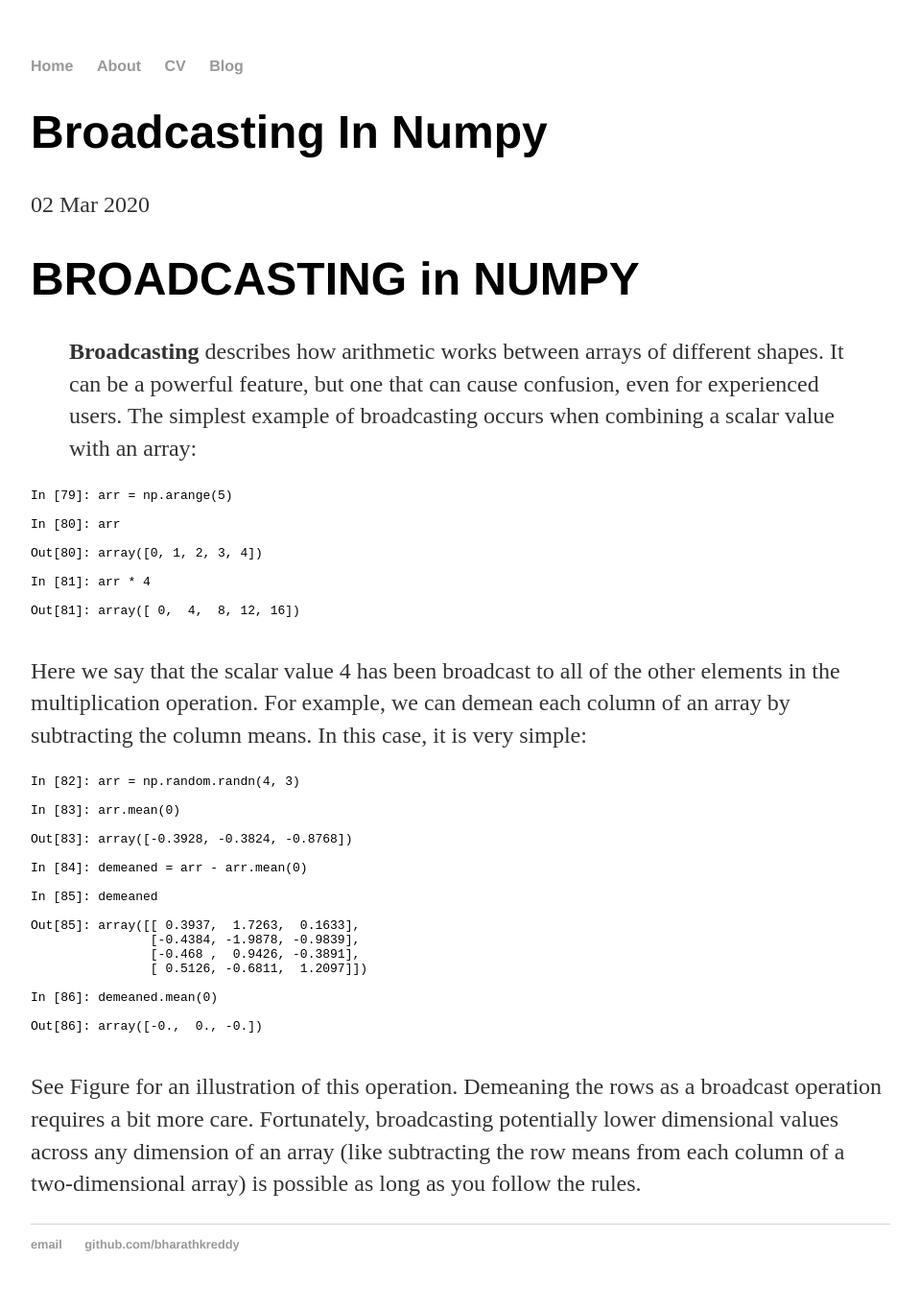
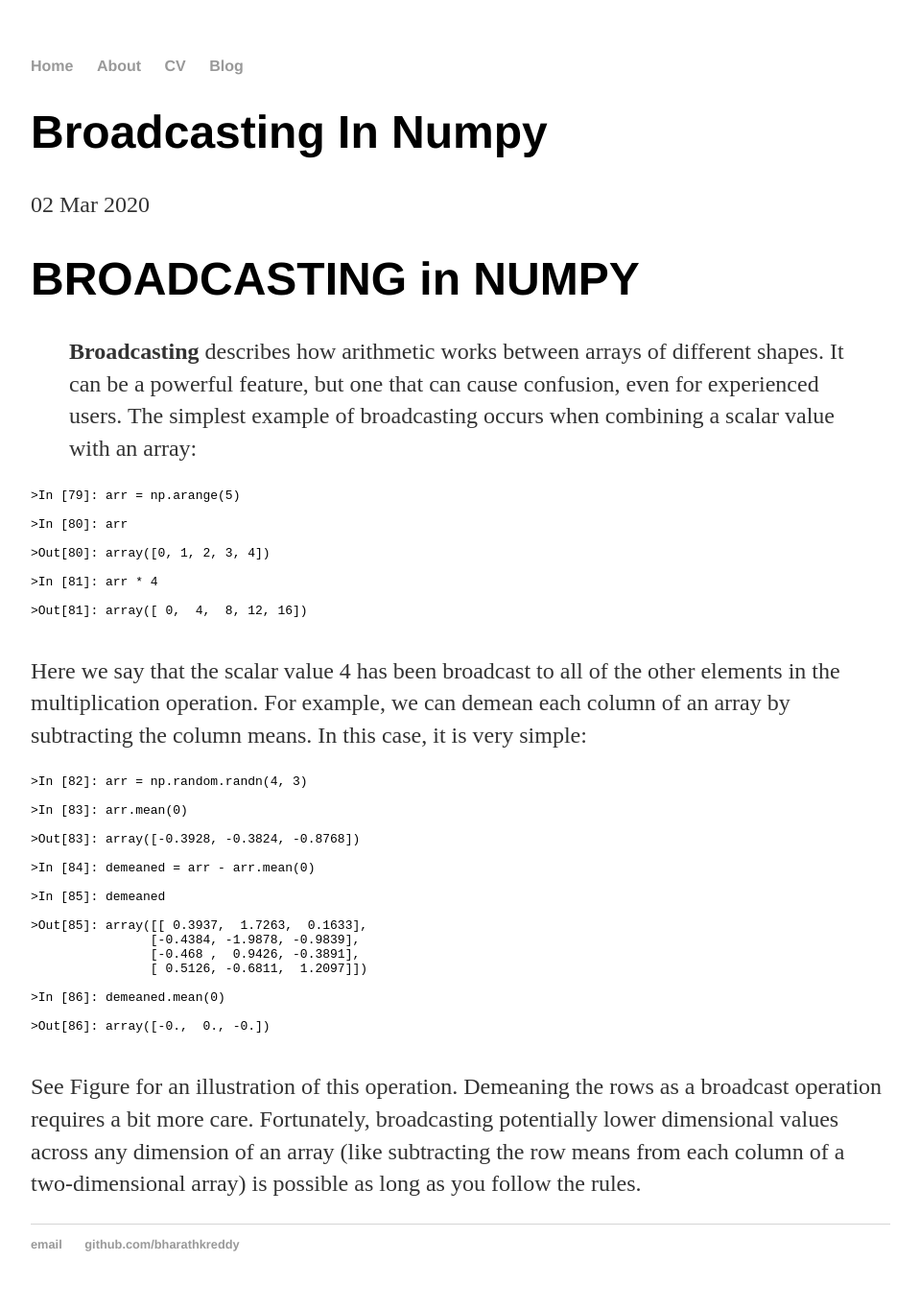
Before and after one commit to bharathkreddy/bharathkreddy.github.io, a Jekyll site: the page built from _posts/2020-03-02-Broadcasting-in-numpy.md, in a window 1280 px wide. Shown: the whole page at 96% size, without its empty margins (160-1119 px from the left). Built offline with Jekyll 4.4.1, drawn with Linux system fonts in a browser that asks for light colours; our own code applies the rules of GitHub Pages for plain Markdown files.

````diff
--- a/_posts/2020-03-02-Broadcasting-in-numpy.md
+++ b/_posts/2020-03-02-Broadcasting-in-numpy.md
@@ -2,39 +2,39 @@
 >**Broadcasting** describes how arithmetic works between arrays of different shapes. It can be a powerful feature, but one that can cause confusion, even for experienced users. The simplest example of broadcasting occurs when combining a scalar value with an array:
 
 ```
-In [79]: arr = np.arange(5)
+>In [79]: arr = np.arange(5)
 
-In [80]: arr
+>In [80]: arr
 
-Out[80]: array([0, 1, 2, 3, 4])
+>Out[80]: array([0, 1, 2, 3, 4])
 
-In [81]: arr * 4
+>In [81]: arr * 4
 
-Out[81]: array([ 0,  4,  8, 12, 16])
+>Out[81]: array([ 0,  4,  8, 12, 16])
 
 ```
 
 Here we say that the scalar value 4 has been broadcast to all of the other elements in the multiplication operation. For example, we can demean each column of an array by subtracting the column means. In this case, it is very simple:
 
 ```
-In [82]: arr = np.random.randn(4, 3)
+>In [82]: arr = np.random.randn(4, 3)
 
-In [83]: arr.mean(0)
+>In [83]: arr.mean(0)
 
-Out[83]: array([-0.3928, -0.3824, -0.8768])
+>Out[83]: array([-0.3928, -0.3824, -0.8768])
 
-In [84]: demeaned = arr - arr.mean(0)
+>In [84]: demeaned = arr - arr.mean(0)
 
-In [85]: demeaned
+>In [85]: demeaned
 
-Out[85]: array([[ 0.3937,  1.7263,  0.1633],
+>Out[85]: array([[ 0.3937,  1.7263,  0.1633],
                 [-0.4384, -1.9878, -0.9839],
                 [-0.468 ,  0.9426, -0.3891],
                 [ 0.5126, -0.6811,  1.2097]])
 
-In [86]: demeaned.mean(0)
+>In [86]: demeaned.mean(0)
 
-Out[86]: array([-0.,  0., -0.])
+>Out[86]: array([-0.,  0., -0.])
 
 ```
 
````
